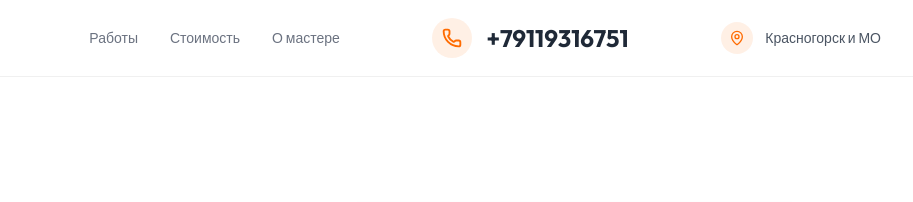
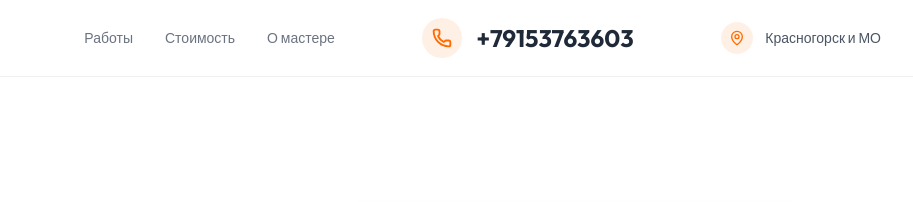
Before and after one commit to Alexsan1900/my-electro-site, a plain HTML site: page index.html in a window 1280 px wide. Shown: the top 202 px of the page, 367-1280 px from the left. Drawn offline with nearby package versions, Linux system fonts and the light colour scheme.

Commit message:
Update index.html
Заменил номер телефона

```diff
--- a/index.html
+++ b/index.html
@@ -464,10 +464,10 @@
   </div>
 
   <a
-    href="tel:+79119316751"
+    href="tel:+79153763603"
     class="font-outfit text-xl font-bold text-gray-800 transition hover:text-orange sm:text-2xl"
   >
-    +79119316751
+    +79153763603
   </a>
 </div>
         <!-- Location desktop -->
@@ -1299,7 +1299,7 @@
 -->
 <!-- Позвонить2 Зелёная кнопка с прозрачкой -->
 <a
-  href="tel:+79119316751"
+  href="tel:+79153763603"
   class="inline-flex min-h-[50px] w-full items-center justify-center gap-2.5 rounded-xl border border-emerald-400 bg-white px-5 font-outfit text-xs font-semibold text-emerald-600 transition hover:bg-emerald-50 sm:w-auto sm:px-6 sm:text-sm"
 >
   <i data-lucide="phone" class="h-6 w-6" stroke-width="2.25"></i>
@@ -1638,7 +1638,7 @@
 
       <!-- 4. Позвонить -->
       <a
-        href="tel:+79119316751"
+        href="tel:+79153763603"
         class="contact-fab__item contact-fab__item--call"
         aria-label="Позвонить по телефону +7 911 931-67-51"
         title="Позвонить"
```
